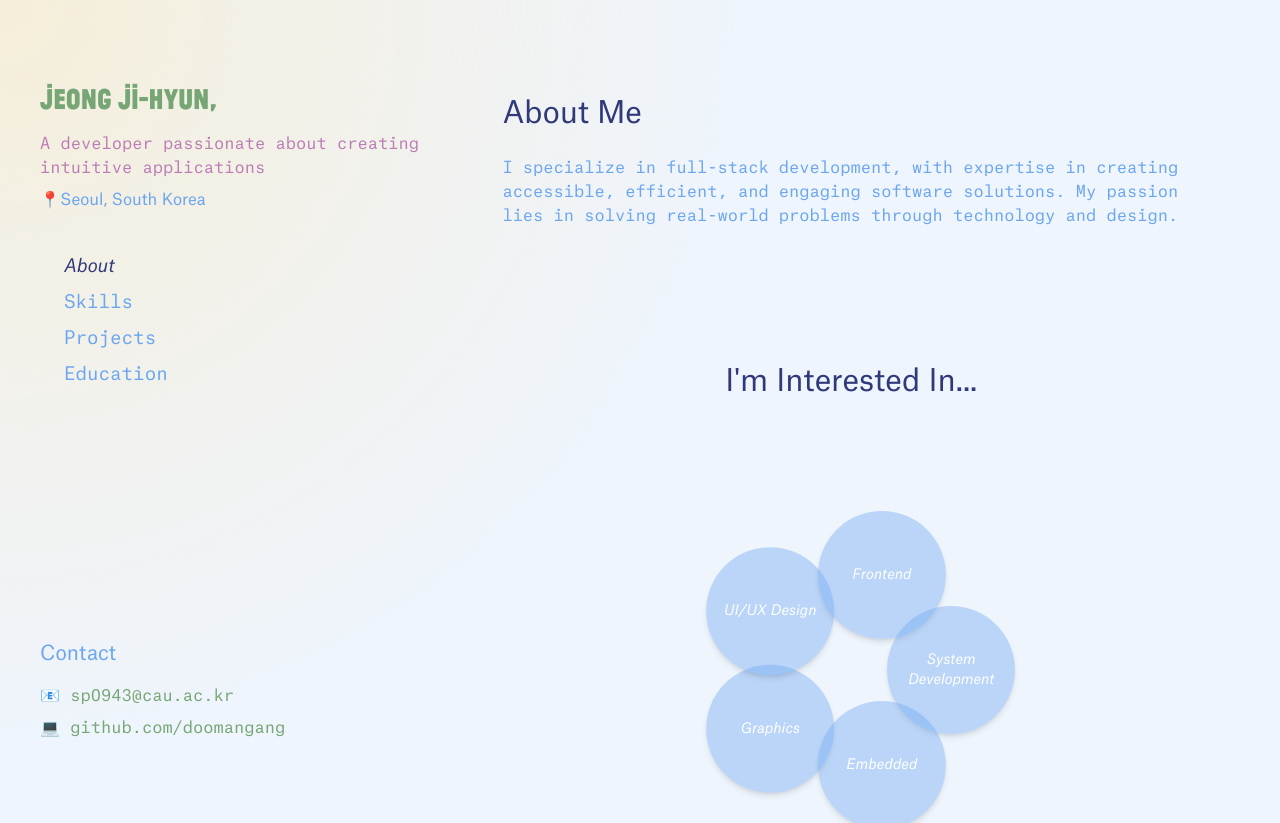
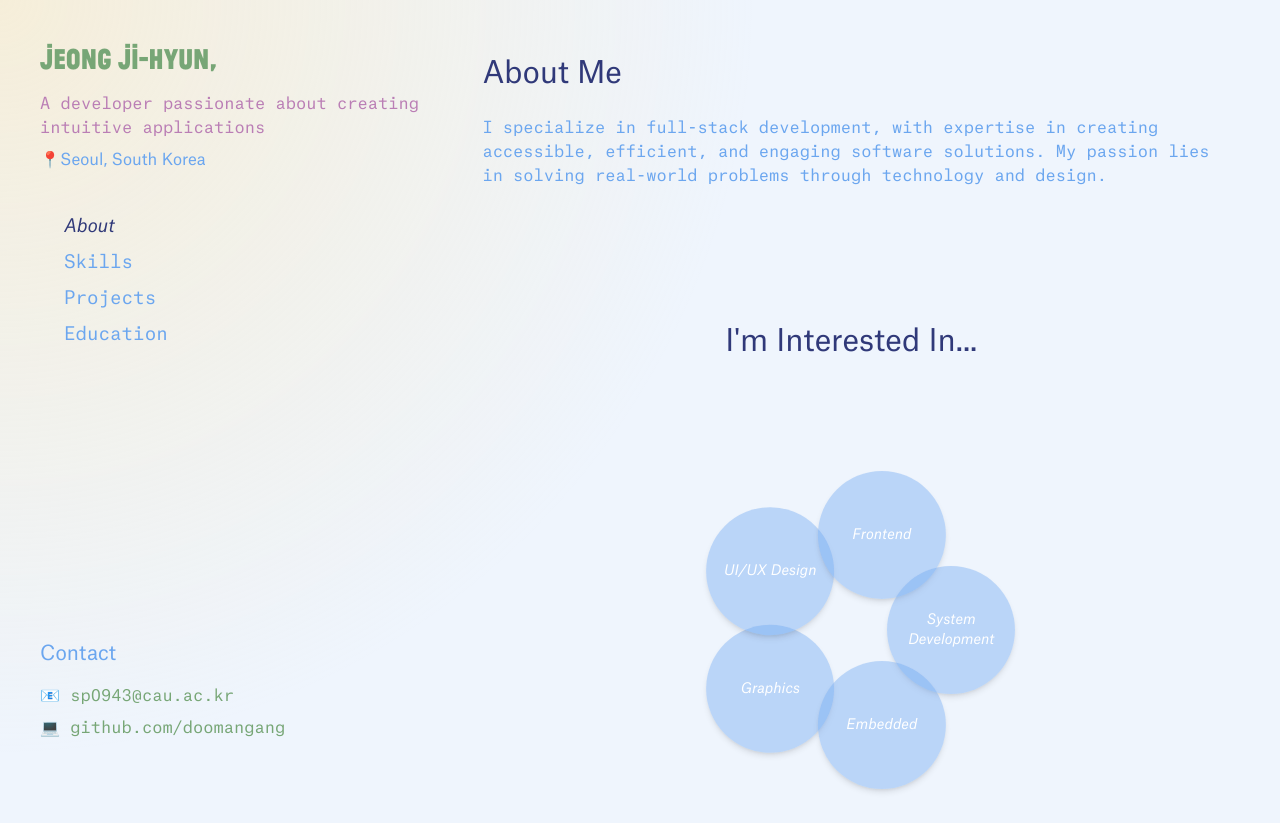
Before and after one commit to doomangang/darkness_w_bit, a Next.js app: page / in a window 1280 px wide. Shown: the top 823 px of the page. Built offline with nearby package versions, Linux system fonts and the light colour scheme.

Commit message:
main layout padding mod (#9)

```diff
--- a/src/components/MainLayout.jsx
+++ b/src/components/MainLayout.jsx
@@ -8,7 +8,7 @@ const MainLayout = ({ children }) => {
         <div>
             {/* 왼쪽 고정 칼럼 (lg 이상에서만 보이도록 설정) */}
             <aside className="hidden lg:flex fixed top-0 left-0 h-screen w-1/3 flex-col">
-                <div className="pt-10 pb-3">
+                <div className="pb-3">
                     {/* Hero Section (lg 이상에서만 표시) */}
                     <div className="hidden lg:block">
                         <HeroSection />
@@ -27,7 +27,7 @@ const MainLayout = ({ children }) => {
             </aside>
 
             {/* 오른쪽 메인 영역 (lg에서 왼쪽 칼럼이 보이면 margin-left 적용) */}
-            <main className="ml-0 lg:ml-[33%] w-full lg:w-[67%] p-10">
+            <main className="ml-0 lg:ml-[33%] w-full lg:w-[67%] pr-5 pl-5">
                 {children}
             </main>
         </div>
```
